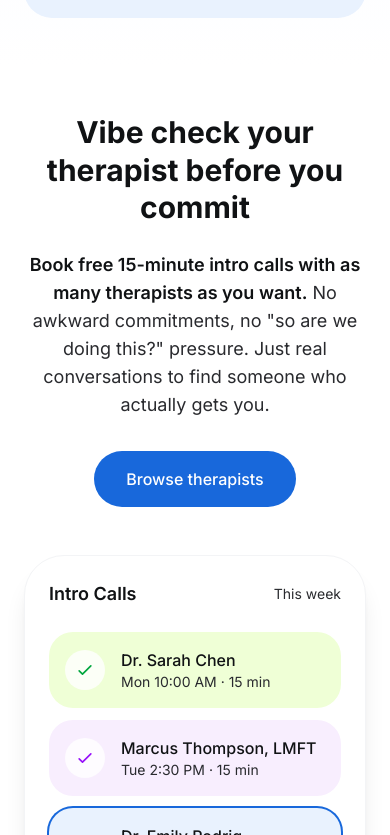
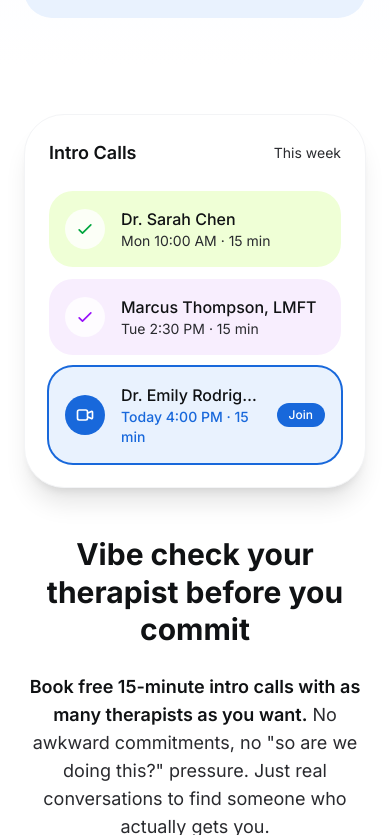
Before and after one commit to robert-paul/therapy-landing, a Next.js app: page / in a window 390 px wide. Shown: the part 1009-1844 px from the top of the page. Built offline with nearby package versions, Linux system fonts and the light colour scheme.

Commit message:
Show calendar visual above content on mobile in Vibe Check section

```diff
--- a/src/app/page.tsx
+++ b/src/app/page.tsx
@@ -95,7 +95,7 @@
         {/* Vibe Check Section */}
         <section className="py-12 md:py-24 bg-white">
           <div className="max-w-7xl mx-auto px-6">
-            <div className="flex flex-col lg:flex-row items-center gap-12 lg:gap-20">
+            <div className="flex flex-col-reverse lg:flex-row items-center gap-12 lg:gap-20">
               {/* Left: Text content */}
               <div className="flex-1 text-center lg:text-left">
                 <h2 className="text-3xl md:text-4xl lg:text-5xl font-bold text-[#101214] leading-tight mb-6">
```
